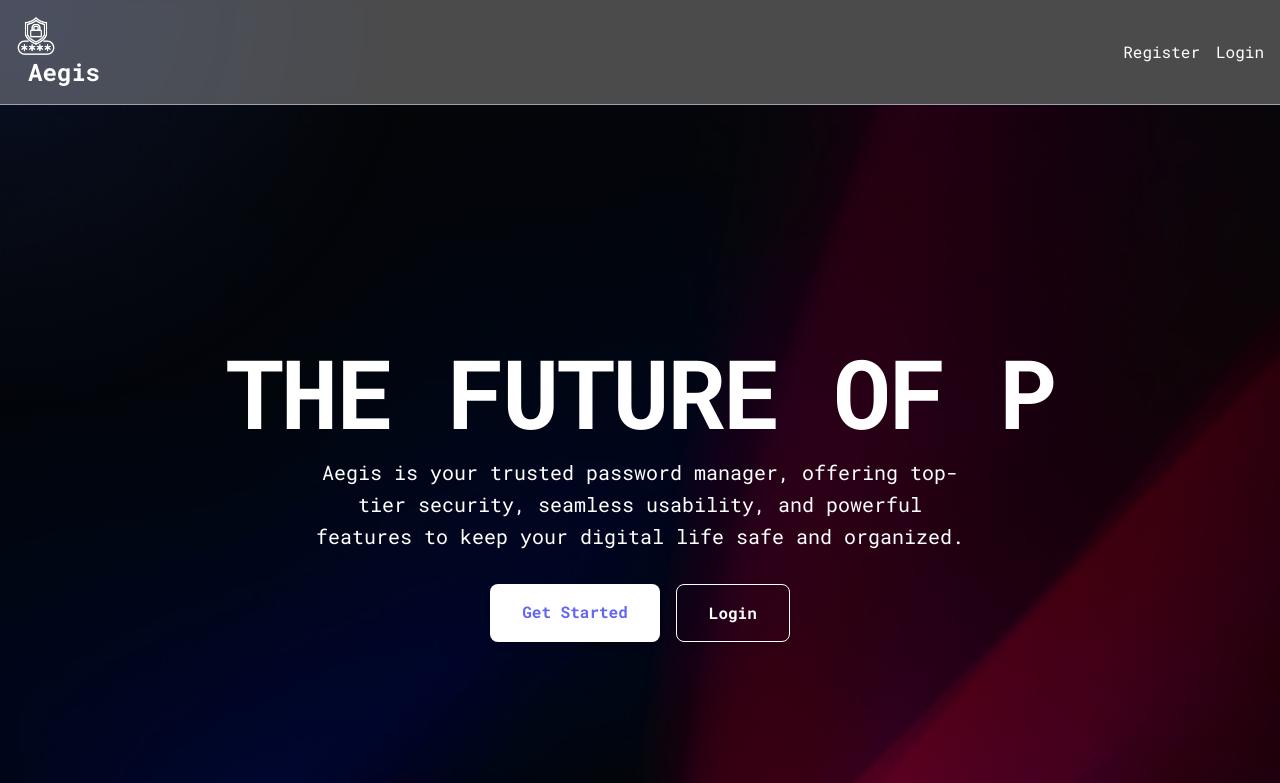
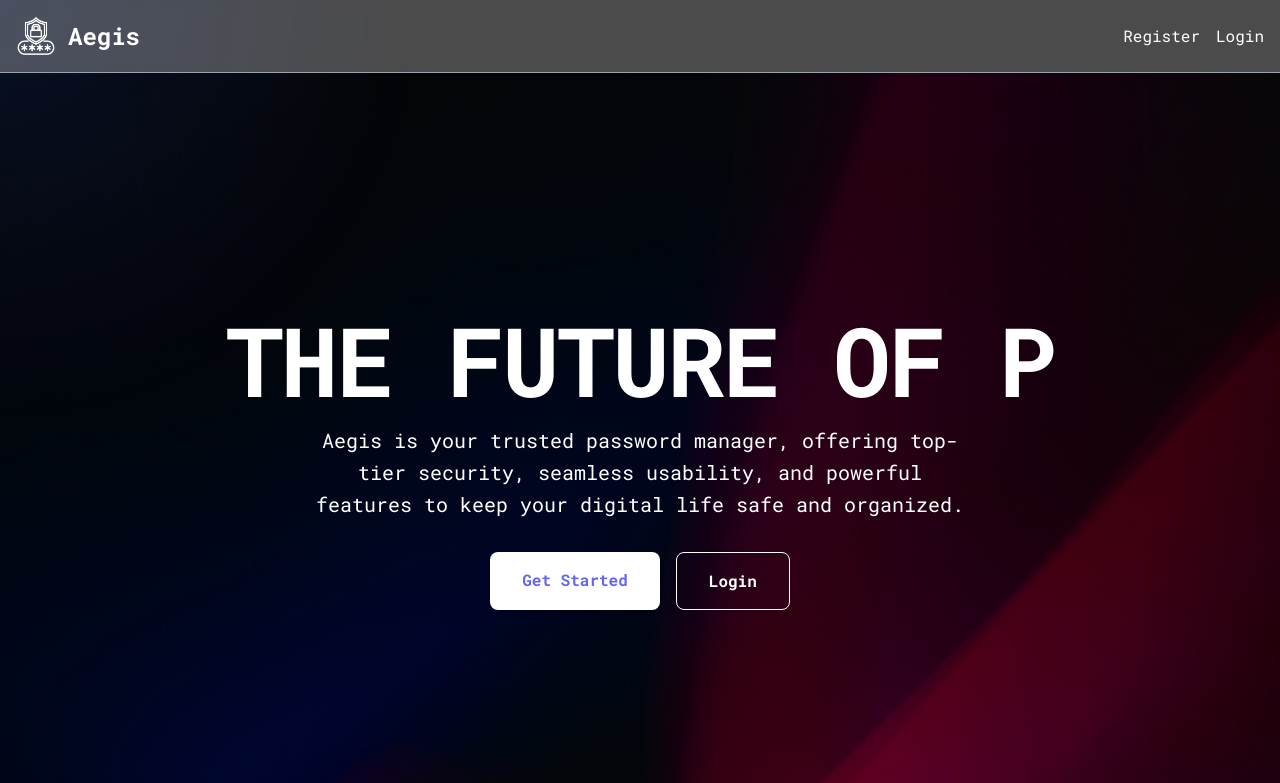
Before and after one commit to infinimineralex/Project-AEGIS, a React (Vite) app in the folder aegis-frontend/: page / in a window 1280 px wide. Shown: the top 783 px of the page. Built offline with nearby package versions, Linux system fonts and the light colour scheme; no server answers; a web font is replaced by a local one.

Commit message:
Qol link fix

```diff
--- a/aegis-frontend/src/components/Header.tsx
+++ b/aegis-frontend/src/components/Header.tsx
@@ -20,7 +20,9 @@ const Header: React.FC = () => {
               animate={{ opacity: 1 }}
               transition={{ duration: 2, ease: 'easeOut' }}
             />
-            <h1 className="ml-3 text-white text-2xl font-bold">Aegis</h1>
+          </Link>
+          <Link to="/">
+          <h1 className="ml-3 text-white text-2xl font-bold">Aegis</h1>
           </Link>
         </div>
 
```
